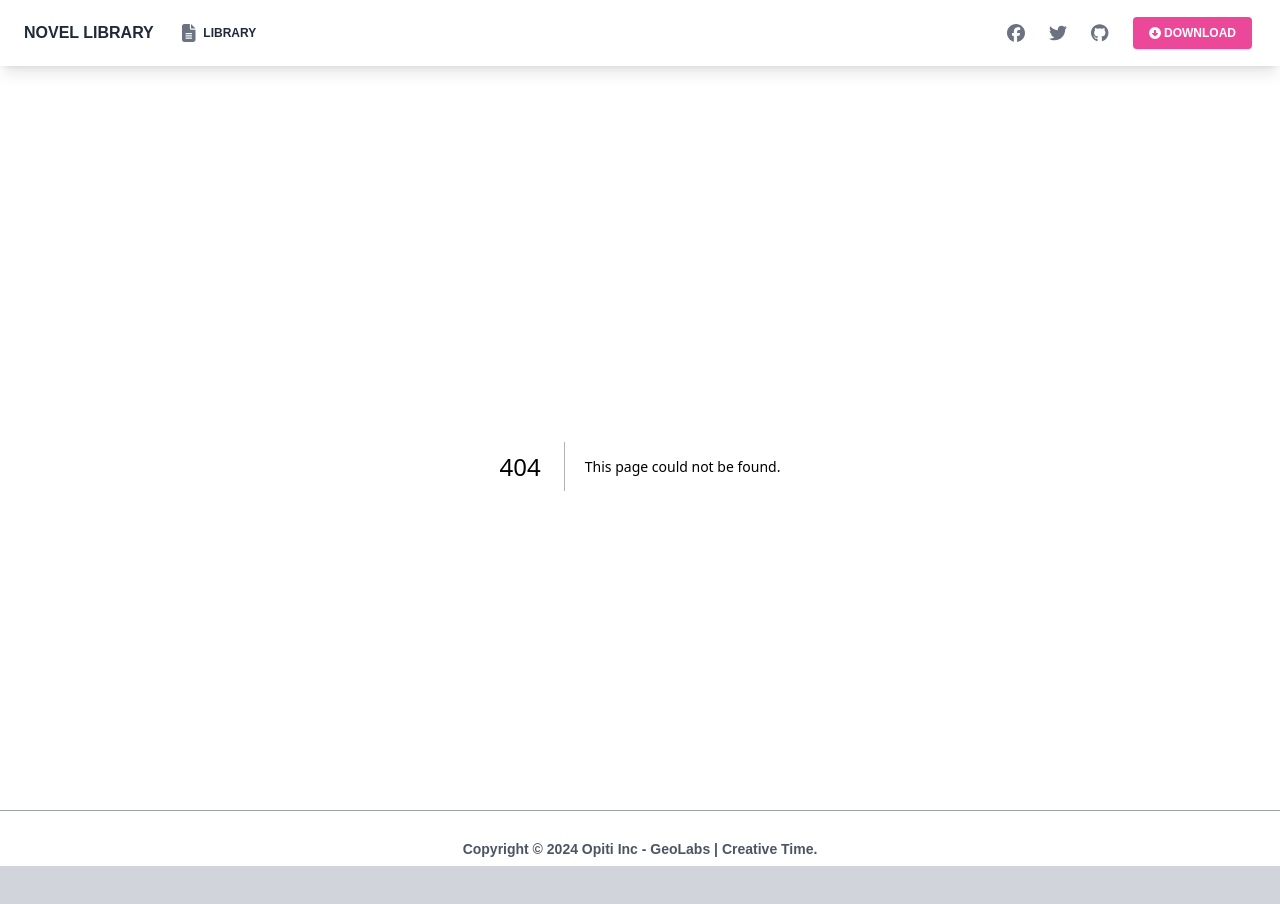
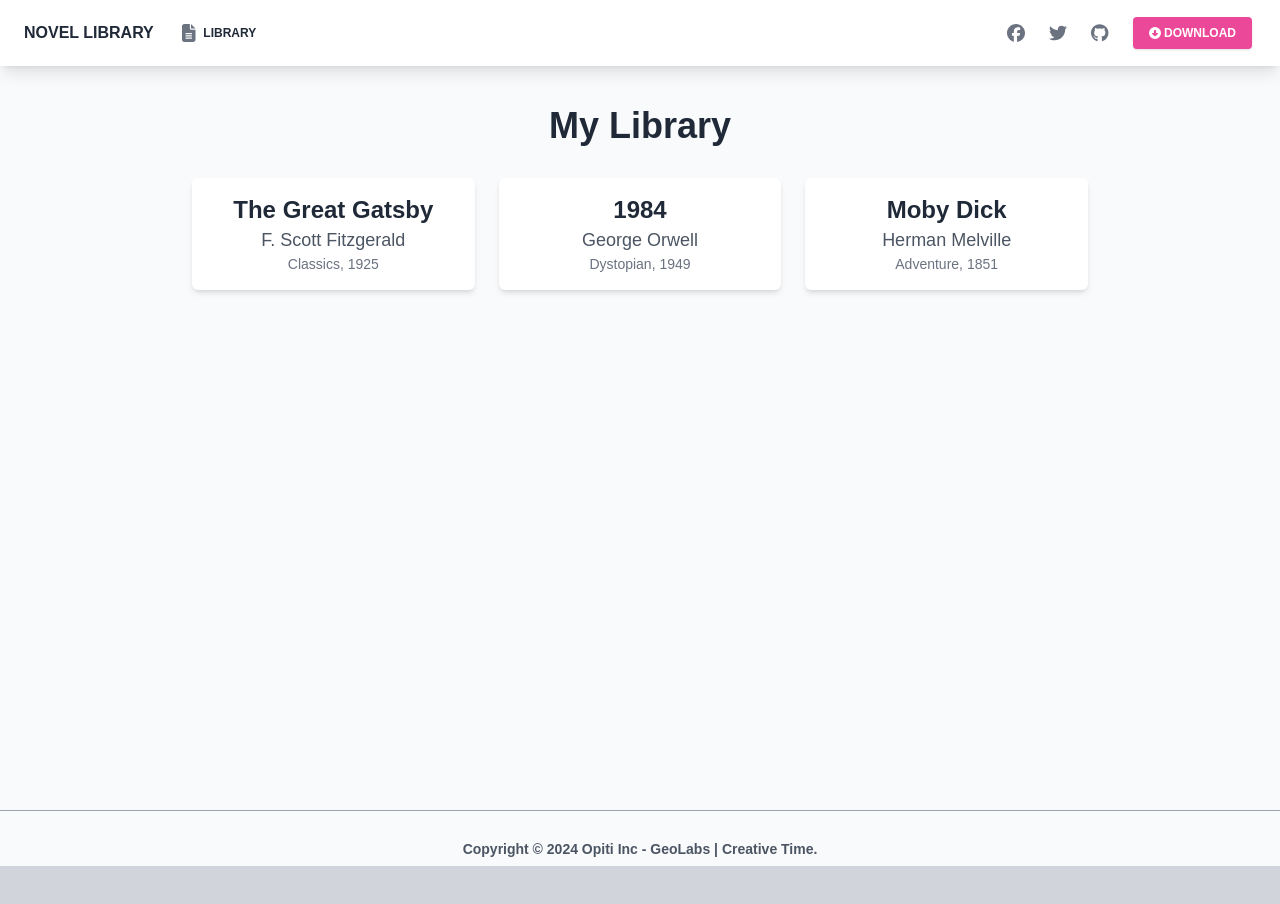
Before and after one commit to OpitiCalvin/home-novel-library, a Next.js app in the folder client_app/: page /library in a window 1280 px wide. Before the commit this address had no page. Shown: the top 904 px of the page. Built offline with nearby package versions, Linux system fonts and the light colour scheme.

Commit message:
added the library list page

```diff
--- /dev/null
+++ b/client_app/src/app/library/page.tsx
@@ -0,0 +1,58 @@
+import React from "react";
+import Head from "next/head";
+
+type Book = {
+  title: string;
+  author: string;
+  genre: string;
+  year: number;
+};
+
+const Library: React.FC = () => {
+  const books: Book[] = [
+    {
+      title: "The Great Gatsby",
+      author: "F. Scott Fitzgerald",
+      genre: "Classics",
+      year: 1925,
+    },
+    { title: "1984", author: "George Orwell", genre: "Dystopian", year: 1949 },
+    {
+      title: "Moby Dick",
+      author: "Herman Melville",
+      genre: "Adventure",
+      year: 1851,
+    },
+  ];
+  return (
+    <>
+      <Head>
+        <title>My Library</title>
+        <meta name="description" content="Explore my library collection" />
+        <link rel="icon" href="../favicon.ico" />
+      </Head>
+
+      <main className="flex flex-col items-center min-h-screen bg-gray-50 py-10 px-4">
+        <h1 className="text-4xl font-bold text-gray-800 mb-8">My Library</h1>
+        <div className="grid grid-cols-1 sm:grid-cols-2 md:grid-cols-3 gap-6 w-full max-w-4xl">
+          {books.map((book, index) => (
+            <div
+              key={index}
+              className="bg-white shadow-md rounded-md p-4 text-center"
+            >
+              <h2 className="text-2xl font-semibold text-gray-800">
+                {book.title}
+              </h2>
+              <p className="text-lg text-gray-600">{book.author}</p>
+              <p className="text-sm text-gray-500">
+                {book.genre}, {book.year}
+              </p>
+            </div>
+          ))}
+        </div>
+      </main>
+    </>
+  );
+};
+
+export default Library;
```
